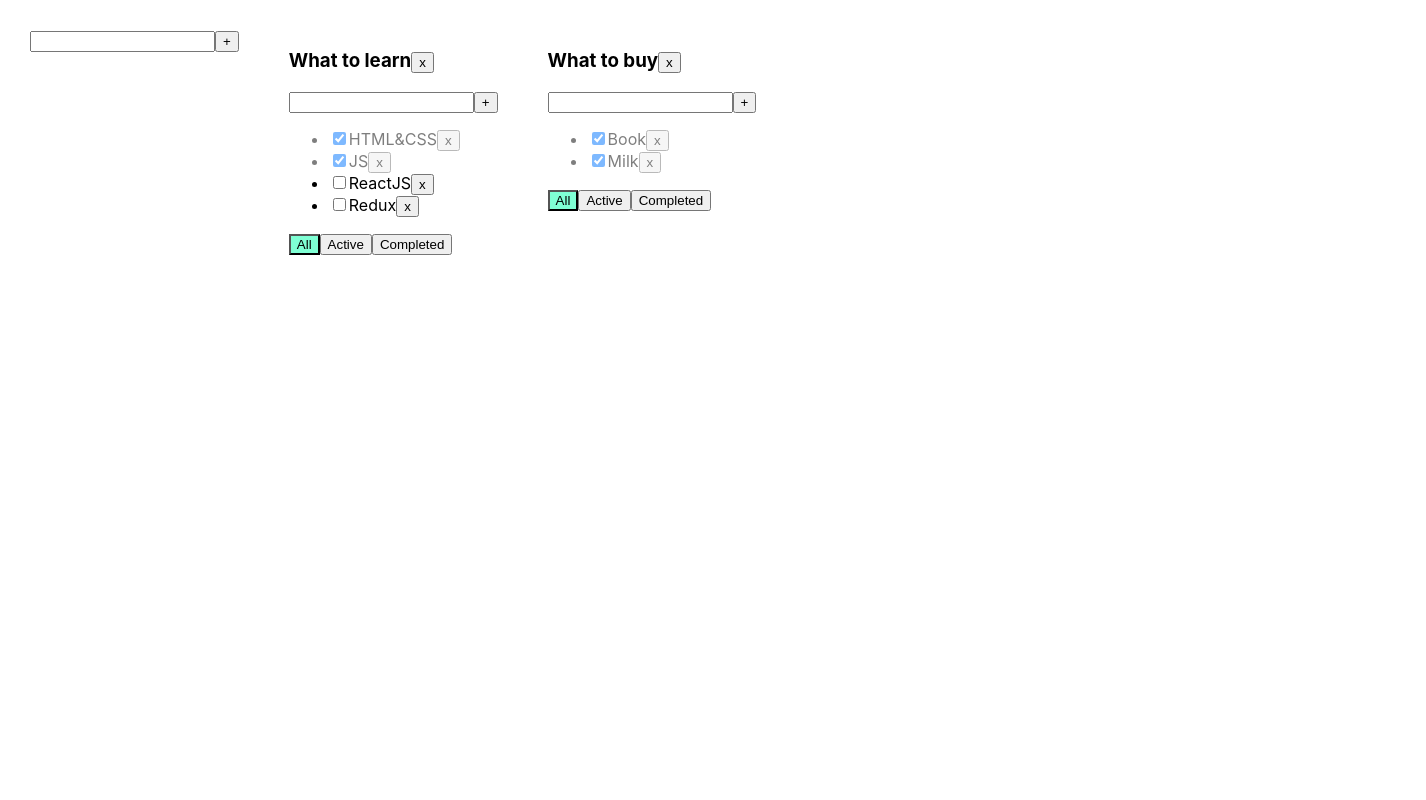
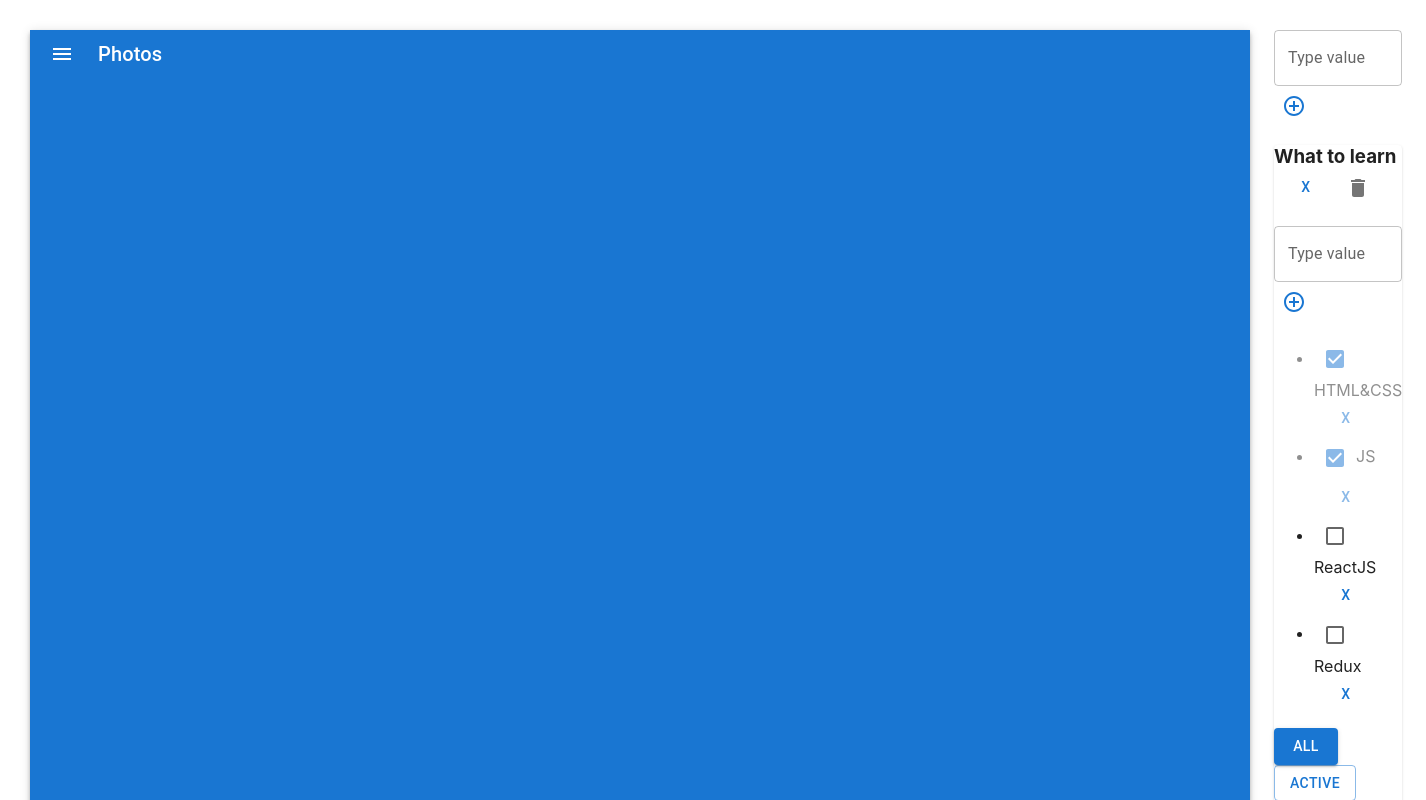
Before and after one commit to TashaBolsh/1-todolist, a React (Create React App) app: page / in a window 1280 px wide. Shown: the top 800 px of the page, 1426 px wide, since content can reach past the window. Built offline with nearby package versions, Linux system fonts and the light colour scheme.

Commit message:
Add ma-ui

```diff
--- a/package.json
+++ b/package.json
@@ -3,6 +3,10 @@
   "version": "0.1.0",
   "private": true,
   "dependencies": {
+    "@emotion/react": "^11.11.1",
+    "@emotion/styled": "^11.11.0",
+    "@mui/icons-material": "^5.14.3",
+    "@mui/material": "^5.14.3",
     "@testing-library/jest-dom": "^5.16.5",
     "@testing-library/react": "^13.4.0",
     "@testing-library/user-event": "^13.5.0",
--- a/src/AddItemForm.tsx
+++ b/src/AddItemForm.tsx
@@ -1,4 +1,6 @@
 import React, {ChangeEvent, KeyboardEvent, useState} from "react";
+import {Button, TextField, IconButton} from "@mui/material";
+import {ControlPoint} from "@mui/icons-material";
 
 type AddItemFormPropsType = {
     addItem: (title: string) => void
@@ -26,11 +28,15 @@ export function AddItemForm(props: AddItemFormPropsType) {
         }
     }
     return <div>
-        <input value={title}
+        <TextField value={title}
+                   variant={'outlined'}
+                   label={'Type value'}
                onChange={onChangeHandler}
                onKeyDown={onKeyPressHandler}
-               className={error ? "error" : ""}/>
-        <button onClick={addTask}>+</button>
-        {error && <div className="error-message">{error}</div>}
+                   error={!!error}
+               helperText={error}/>
+        <IconButton onClick={addTask} color={'primary'}>
+            <ControlPoint/>
+        </IconButton>
     </div>
 }
--- a/src/App.tsx
+++ b/src/App.tsx
@@ -3,6 +3,10 @@ import './App.css';
 import {TaskType, Todolist} from "./Todolist";
 import {v1} from "uuid";
 import {AddItemForm} from "./AddItemForm";
+import AppBar from '@mui/material/AppBar';
+import Toolbar from '@mui/material/Toolbar';
+import {Container, Grid, IconButton, Paper, Typography} from '@mui/material';
+import {Menu} from "@mui/icons-material";
 
 export type FilterValuesType = "all" | "active" | "completed";
 type TodolistType = {
@@ -33,31 +37,35 @@ function App() {
             {id: v1(), title: "Redux", isDone: false}],
         [todolistId2]: [
             {id: v1(), title: "Book", isDone: true},
-            {id: v1(), title: "Milk", isDone: true}],
+            {id: v1(), title: "Milk", isDone: true},
+            {id: v1(), title: "Bear", isDone: false}
+        ],
     });
+
     function removeTask(id: string, todolistId: string) {
-        let todolistTasks =tasks[todolistId];
+        let todolistTasks = tasks[todolistId];
         tasks[todolistId] = todolistTasks.filter(t => t.id !== id);
         setTasks({...tasks});
     }
 
     function addTask(title: string, todolistId: string) {
         let task = {id: v1(), title: title, isDone: false}
-        let todolistTasks =tasks[todolistId];
+        let todolistTasks = tasks[todolistId];
         tasks[todolistId] = [task, ...todolistTasks];
         setTasks({...tasks});
     }
 
     function changeStatus(id: string, isDone: boolean, todolistId: string) {
-        let todolistTasks =tasks[todolistId];
+        let todolistTasks = tasks[todolistId];
         let task = todolistTasks.find(t => t.id === id);
         if (task) {
             task.isDone = isDone;
             setTasks({...tasks})
         }
     }
+
     function changeTaskTitle(id: string, newTitle: string, todolistId: string) {
-        let todolistTasks =tasks[todolistId];
+        let todolistTasks = tasks[todolistId];
         let task = todolistTasks.find(t => t.id === id);
         if (task) {
             task.title = newTitle;
@@ -82,23 +90,37 @@ function App() {
     }
 
     function changeTodolistTitle(id: string, newTitle: string) {
-        const todolist = todolists.find(tl=> tl.id === id);
-        if(todolist){
+        const todolist = todolists.find(tl => tl.id === id);
+        if (todolist) {
             todolist.title = newTitle;
             setTodolists([...todolists]);
         }
     }
 
-    function addTodolist(title:string){
+    function addTodolist(title: string) {
         let newTodolistId = v1();
-        let newTodolist: TodolistType ={ id: newTodolistId,  title: title, filter: "all"};
+        let newTodolist: TodolistType = {id: newTodolistId, title: title, filter: "all"};
         setTodolists([newTodolist, ...todolists])
         setTasks({...tasks, [newTodolistId]: []})
     }
 
     return (
         <div className="App">
-            <AddItemForm addItem={addTodolist} />
+            <AppBar position="static">
+                <Toolbar variant="dense">
+                    <IconButton edge="start" color="inherit" aria-label="menu" sx={{mr: 2}}>
+                        <Menu/>
+                    </IconButton>
+                    <Typography variant="h6" color="inherit" component="div">
+                        Photos
+                    </Typography>
+                </Toolbar>
+            </AppBar>
+            <Container fixed>
+                <Grid container>
+                    <AddItemForm addItem={addTodolist}/>
+                </Grid>
+                <Grid container spacing={10} >
                     {
                         todolists.map((tl) => {
                             let tasksForTodolist = tasks[tl.id];
@@ -110,7 +132,9 @@ function App() {
                             if (tl.filter === 'completed') {
                                 tasksForTodolist = tasksForTodolist.filter(task => task.isDone === true)
                             }
-                    return <Todolist
+                            return <Grid item>
+                                <Paper>
+                            <Todolist
                                 key={tl.id}
                                 id={tl.id}
                                 title={tl.title}
@@ -124,8 +148,12 @@ function App() {
                                 removeTodolist={removeTodolist}
                                 changeTodolistTitle={changeTodolistTitle}
                             />
+                                </Paper>
+                                </Grid>
                         })
                     }
+                </Grid>
+            </Container>
         </div>
     );
 }
--- a/src/EditableSpan.tsx
+++ b/src/EditableSpan.tsx
@@ -1,6 +1,7 @@
 import React, {useState, ChangeEvent} from "react";
 import {Simulate} from "react-dom/test-utils";
 import input = Simulate.input;
+import {TextField} from "@mui/material";
 
 type EditableSpanPropsType = {
     title: string
@@ -23,6 +24,6 @@ export function EditableSpan(props: EditableSpanPropsType) {
     const onChangeTitleHandler = (e: ChangeEvent<HTMLInputElement>)=>setTitle(e.currentTarget.value)
 
     return editMode
-        ? <input value={title} onChange={onChangeTitleHandler} onBlur={ectivateViewMode} autoFocus />
+        ? <TextField value={title} onChange={onChangeTitleHandler} onBlur={ectivateViewMode} autoFocus />
     : <span onDoubleClick={ectivateEditMode}>{props.title}</span>
 }
--- a/src/Todolist.tsx
+++ b/src/Todolist.tsx
@@ -2,6 +2,8 @@ import React, {ChangeEvent} from "react";
 import {FilterValuesType} from "./App";
 import {AddItemForm} from "./AddItemForm";
 import {EditableSpan} from "./EditableSpan";
+import {Button, Checkbox, IconButton} from "@mui/material";
+import {CheckBox, Delete} from "@mui/icons-material";
 
 export type TaskType = {
     id: string,
@@ -40,10 +42,12 @@ const onCompletedClickHandler = () => props.changeFilter("completed", props.id);
 
 
 
+    // @ts-ignore
     return (
         <div>
             <h3> <EditableSpan title={props.title} onChange={changeTodolistTitle}/>
-            <button onClick={removeTodolist}>x</button>
+            <Button onClick={removeTodolist}>x</Button>
+                <IconButton area-label="delete"><Delete/></IconButton>
             </h3>
          <AddItemForm addItem={addTask}/>
             <ul>
@@ -58,23 +62,23 @@ const onCompletedClickHandler = () => props.changeFilter("completed", props.id);
                         }
 
                         return <li key={t.id} className={t.isDone ? "is-done" : ""}>
-                            <input type="checkbox" onChange={onChangeStatusHandler} checked={t.isDone}/>
+                            <Checkbox onChange={onChangeStatusHandler} checked={t.isDone}/>
                                     <EditableSpan title={t.title} onChange={onCangeTitleHandler}/>
-                            <button onClick={onCliclHandler}>x</button>
+                            <Button onClick={onCliclHandler}>x</Button>
                         </li>
                     })
                 }
             </ul>
             <div>
-                <button className={props.filter === 'all' ? "active-filter" : ""}
+                <Button sx={{mr:"2px"}} variant = {props.filter === 'all' ? "contained" : "text"}
                         onClick={onAllClickHandler}>All
-                </button>
-                <button className={props.filter === 'active' ? "active-filter" : ""}
+                </Button>
+                <Button color={"primary"} variant = {props.filter === 'active' ? "contained" : "outlined"}
                         onClick={onActiveClickHandler}>Active
-                </button>
-                <button className={props.filter === 'completed' ? "active-filter" : ""}
+                </Button>
+                <Button sx={{mr:"2px"}} color={"warning"} variant = {props.filter === 'completed' ? "contained" : "outlined"}
                         onClick={onCompletedClickHandler}>Completed
-                </button>
+                </Button>
             </div>
         </div>
     );
```
Also changed, not shown: 1 other file (tests, documents, lock files or other folders). Lines whose indentation alone changed are shown as unchanged.
